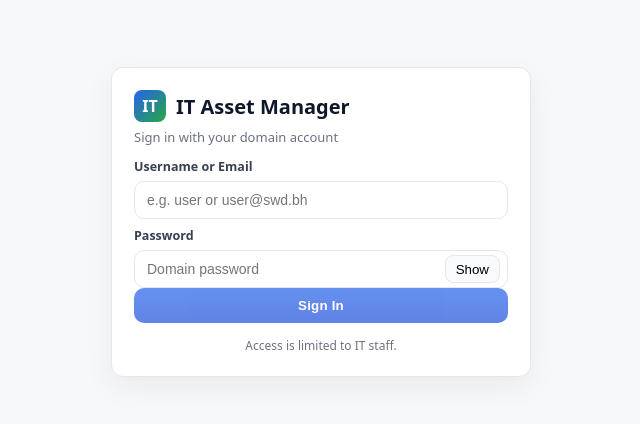
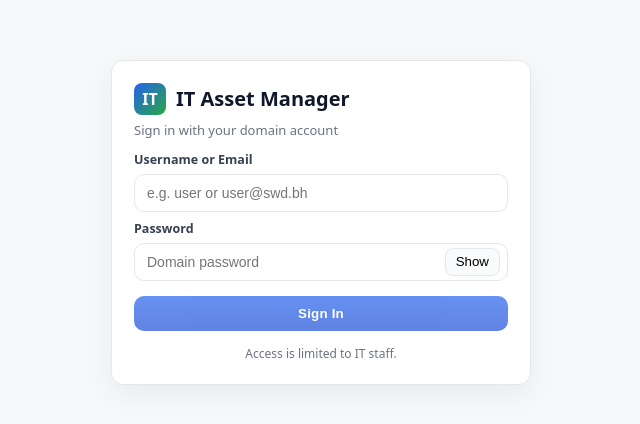
Before and after one commit to v7s7/AssetMangerApp, a React (Create React App) app: page / in a window 1280 px wide. Shown: the part 178-602 px from the top of the page, without its empty margins (319-959 px from the left). Built offline with nearby package versions, Linux system fonts and the light colour scheme; no server answers.

Commit message:
Local development changes

```diff
--- a/src/styles/app.css
+++ b/src/styles/app.css
@@ -103,7 +103,7 @@ body { margin: 0; font-family: var(--font); color: var(--text); background: var(
 /* Buttons (generic) */
 .btn {
   padding: 8px 14px;
-  margin-top: 0;                 /* removed extra top gap */
+  margin-top: 15px;                 /* removed extra top gap */
   border: 1px solid var(--line);
   background: #f9fafb;
   border-radius: 10px;
```
